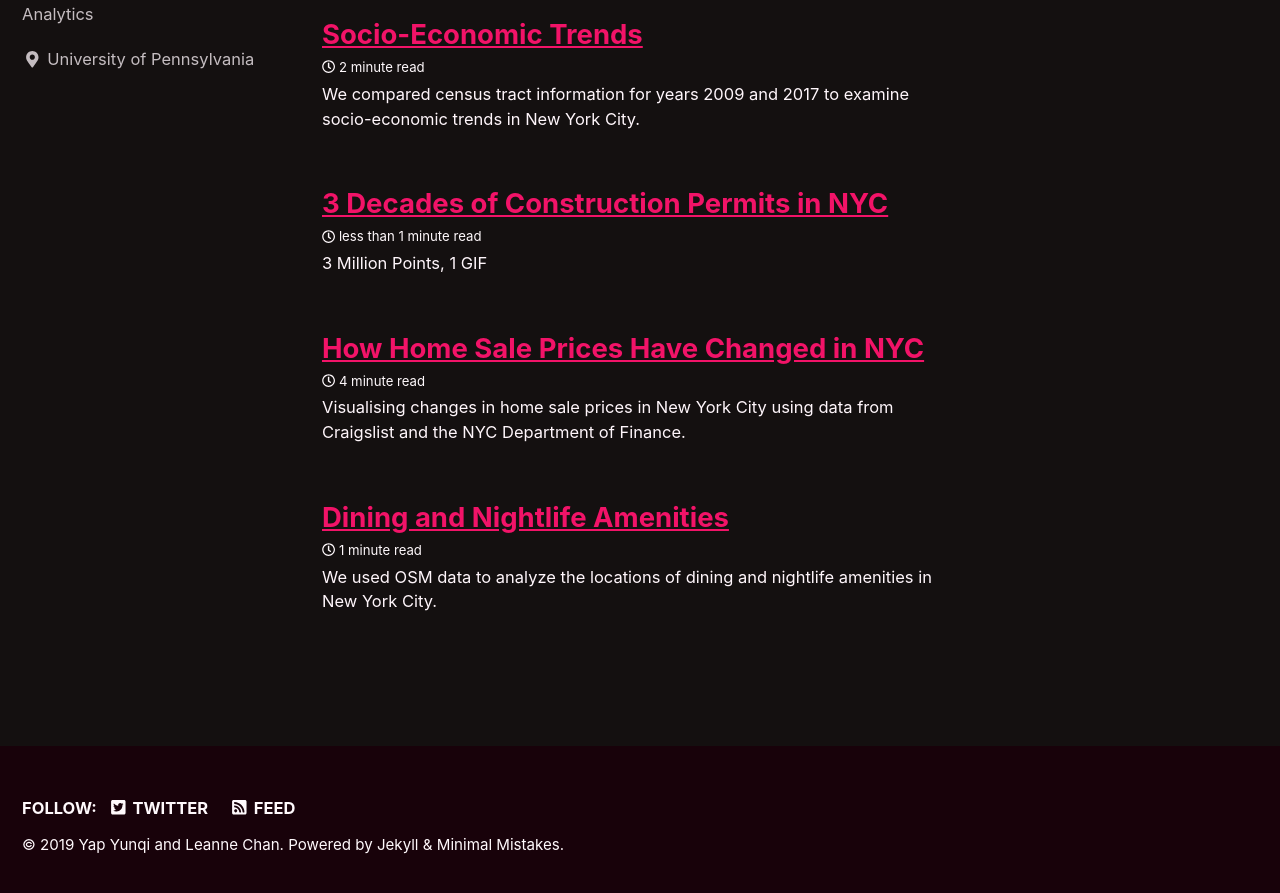
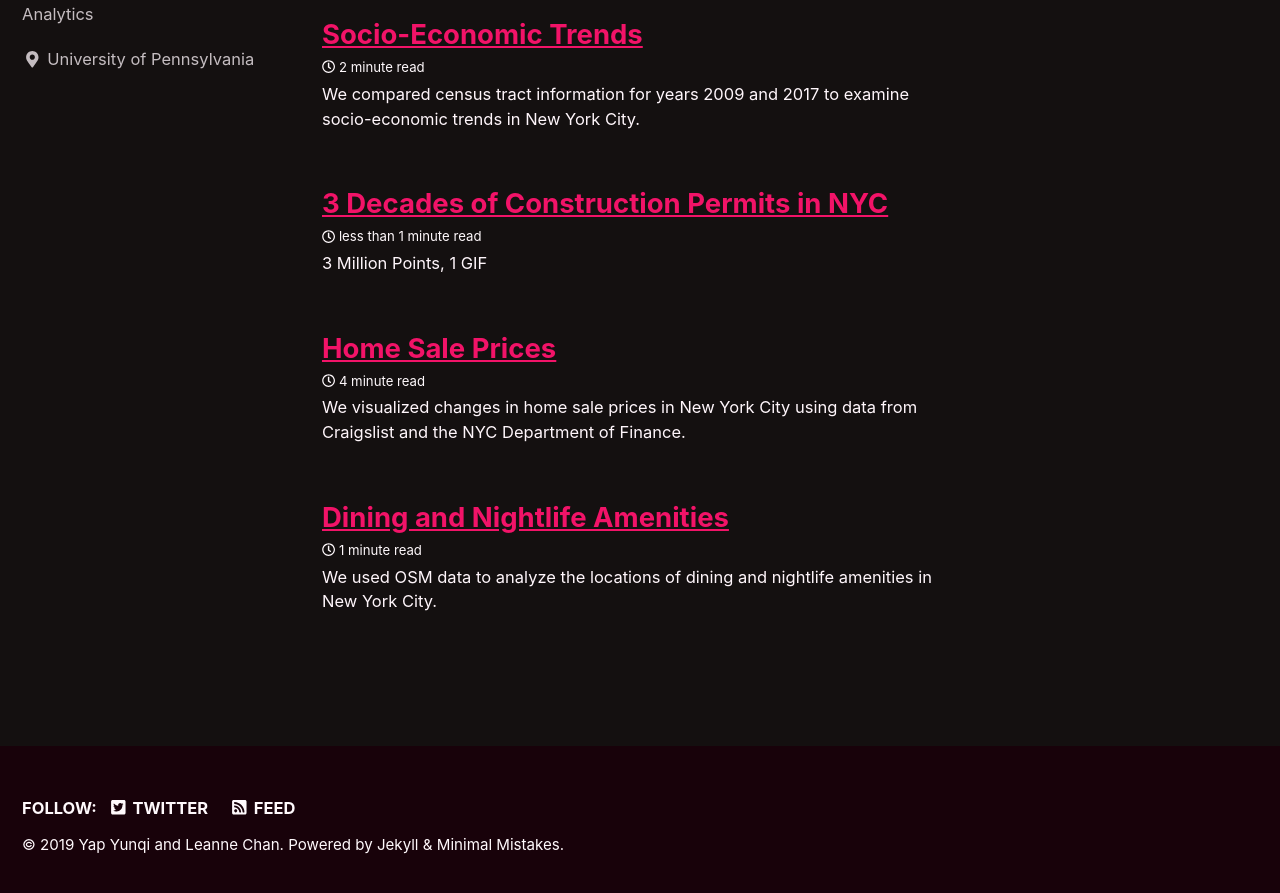
Before and after one commit to LeanneChan/Gentrification-Trends-In-NYC, a Jekyll site: the page built from index.html, in a window 1280 px wide and 900 px high, scrolled down 371 px. Shown: the top 893 px of the window. Built offline with Jekyll 4.4.1, drawn with Linux system fonts in a browser that asks for light colours; cached includes are drawn as plain includes; nearby versions of some CDN libraries; a script that is not in the unit is left out; the list of posts is cut into pages by our own code.

Commit message:
Update 2019-12-12-HomePrices.md

```diff
--- a/_posts/2019-12-12-HomePrices.md
+++ b/_posts/2019-12-12-HomePrices.md
@@ -1,9 +1,9 @@
 ---
-title: "How Home Sale Prices Have Changed in NYC"
+title: "Home Sale Prices"
 date: 2019-12-12
 published: true
 tags: [dataviz, altair, hvplot, holoviews, seaborn, websraping]
-excerpt: "Visualising changes in home sale prices in New York City using data from Craigslist and the NYC Department of Finance. "
+excerpt: "We visualized changes in home sale prices in New York City using data from Craigslist and the NYC Department of Finance."
 altair-loader:
   scraped_1_Scatter: "charts/plot1_craigslistPrices.json"
   scraped_2_MAP: "charts/plot2_craigslist_PricebyBorough.json"
```
